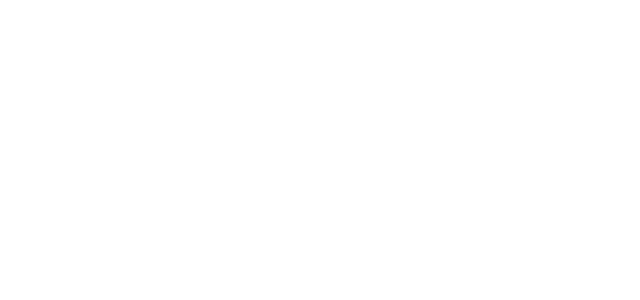
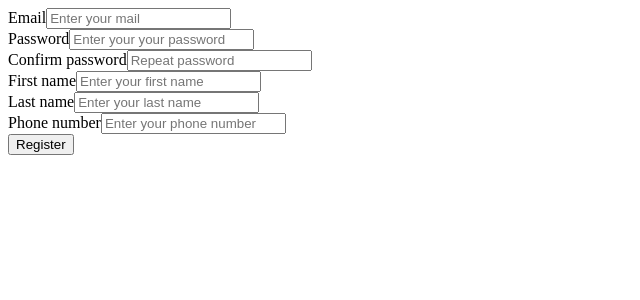
Before and after one commit to piotrsioch/tickets-app-fe, an Angular app: page /register in a window 1280 px wide. Before the commit this address led to /. Shown: the top 300 px of the page, without its empty margins (0-640 px from the left). Built offline with nearby package versions, Linux system fonts and the light colour scheme.

Commit message:
Add register and home component

```diff
--- a/src/app/core/api/auth/types/register-user.model.ts
+++ b/src/app/core/api/auth/types/register-user.model.ts
@@ -1,3 +1,3 @@
 import { User } from './user.model';
 
-export type RegisterUser = Omit<User, 'accessToken' | 'refreshToken'>;
+export type RegisterUser = Omit<User, 'accessToken' | 'refreshToken'> & { password: string };
--- a/src/app/core/auth/auth.service.ts
+++ b/src/app/core/auth/auth.service.ts
@@ -20,6 +20,7 @@ export class AuthService {
       const token = this.userToken();
       if (token) {
         localStorage.setItem(TOKEN_STORAGE_KEY, JSON.stringify(token));
+        console.log('Token set: ', token);
       }
     });
   }
--- /dev/null
+++ b/src/app/features/home/home.component.html
@@ -0,0 +1 @@
+<p>home works!</p>
--- a/src/app/features/login/login.component.ts
+++ b/src/app/features/login/login.component.ts
@@ -1,6 +1,7 @@
 import { Component, inject } from '@angular/core';
 import { FormBuilder, ReactiveFormsModule } from '@angular/forms';
 import { AuthService } from '../../core/auth/auth.service';
+import { Router } from '@angular/router';
 
 @Component({
   selector: 'tickets-login',
@@ -11,6 +12,7 @@ import { AuthService } from '../../core/auth/auth.service';
 export class LoginComponent {
   formBuilder = inject(FormBuilder);
   authService = inject(AuthService);
+  router = inject(Router);
 
   loginForm = this.formBuilder.group({
     email: [''],
@@ -26,6 +28,7 @@ export class LoginComponent {
       }
 
       await this.authService.login(email, password);
+      await this.router.navigate(['/home']);
     } catch (error) {
       console.error(error);
       alert('Error during login');
--- a/src/app/features/register/register.component.html
+++ b/src/app/features/register/register.component.html
@@ -1 +1,58 @@
-<p>register works!</p>
+<div class="tickets-register__container">
+  <div
+    [formGroup]="registerForm"
+    class="tickets-register__form"
+  >
+    <div class="tickets-register__form__field">
+      <span>Email</span>
+      <input
+        formControlName="email"
+        placeholder="Enter your mail"
+      >
+    </div>
+    <div class="tickets-register__form__field">
+      <span>Password</span>
+      <input
+        formControlName="password"
+        type="password"
+        placeholder="Enter your your password"
+      >
+    </div>
+    <div class="tickets-register__form__field">
+      <span>Confirm password</span>
+      <input
+        formControlName="confirmPassword"
+        placeholder="Repeat password"
+      >
+    </div>
+    <div class="tickets-register__form__field">
+      <span>First name</span>
+      <input
+        formControlName="firstName"
+        placeholder="Enter your first name"
+      >
+    </div>
+    <div class="tickets-register__form__field">
+      <span>Last name</span>
+      <input
+        formControlName="lastName"
+        placeholder="Enter your last name"
+      >
+    </div>
+    <div class="tickets-register__form__field">
+      <span>Phone number</span>
+      <input
+        formControlName="phoneNumber"
+        placeholder="Enter your phone number"
+      >
+    </div>
+  </div>
+  <div class="tickets-register__form__buttons">
+    <button
+      (click)="onRegister()"
+      class="tickets-register__form__button-register"
+    >
+      Register
+    </button>
+  </div>
+</div>
--- a/src/app/features/register/register.component.ts
+++ b/src/app/features/register/register.component.ts
@@ -1,9 +1,48 @@
-import { Component } from '@angular/core';
+import { Component, inject } from '@angular/core';
+import { FormBuilder, ReactiveFormsModule } from '@angular/forms';
+import { AuthService } from '../../core/auth/auth.service';
 
 @Component({
   selector: 'tickets-register',
-  imports: [],
+  imports: [ReactiveFormsModule],
   templateUrl: './register.component.html',
   styleUrl: './register.component.scss',
 })
-export class RegisterComponent {}
+export class RegisterComponent {
+  formBuilder = inject(FormBuilder);
+  authService = inject(AuthService);
+
+  registerForm = this.formBuilder.group({
+    email: [''],
+    password: [''],
+    confirmPassword: [''],
+    firstName: [''],
+    lastName: [''],
+    phoneNumber: [''],
+  });
+
+  async onRegister() {
+    try {
+      const { email, password, confirmPassword, firstName, lastName, phoneNumber } = this.registerForm.value;
+
+      if (password !== confirmPassword) {
+        throw new Error('Passwords do not match');
+      }
+
+      if (!email || !password || !firstName || !lastName) {
+        return;
+      }
+
+      await this.authService.register({
+        email,
+        password,
+        firstName,
+        lastName,
+        phoneNumber: phoneNumber ? phoneNumber : '',
+      });
+    } catch (error) {
+      console.error(error);
+      alert('Error during register');
+    }
+  }
+}
```
Also changed, not shown: src/app/app.routes.ts (+11 -1 lines), src/app/features/home/home.component.ts (added, +9 -0 lines), src/app/features/home/home.component.scss (added).
